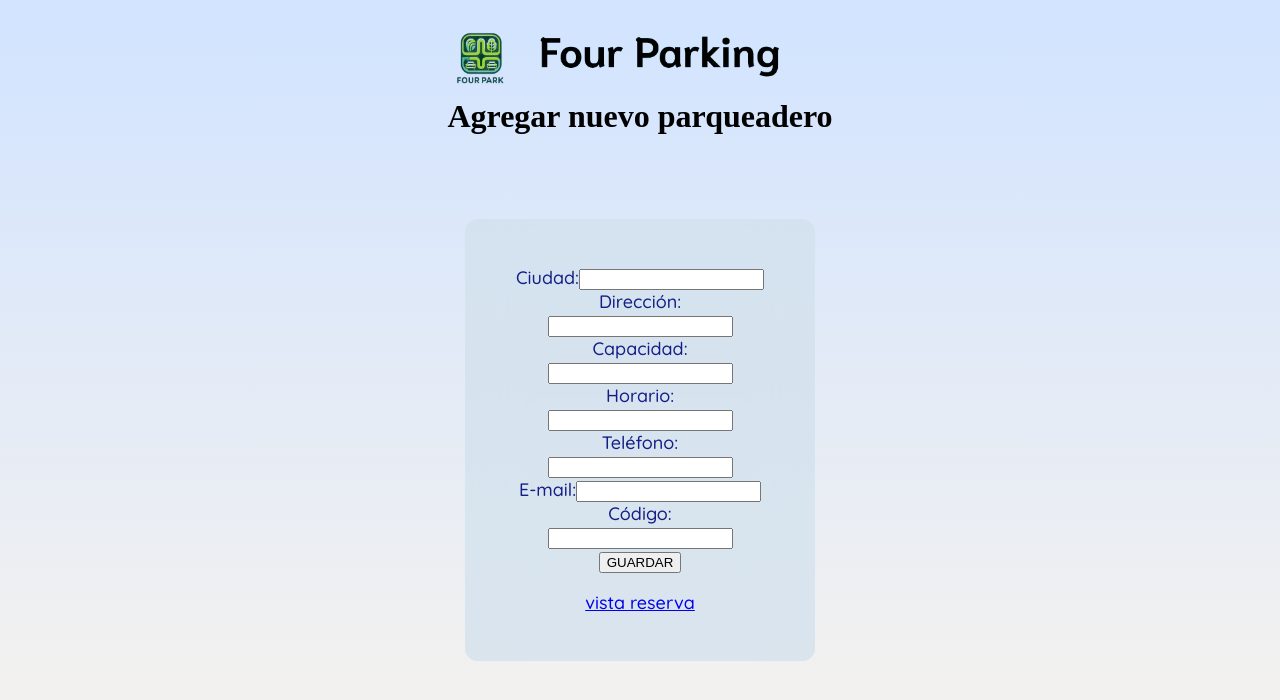
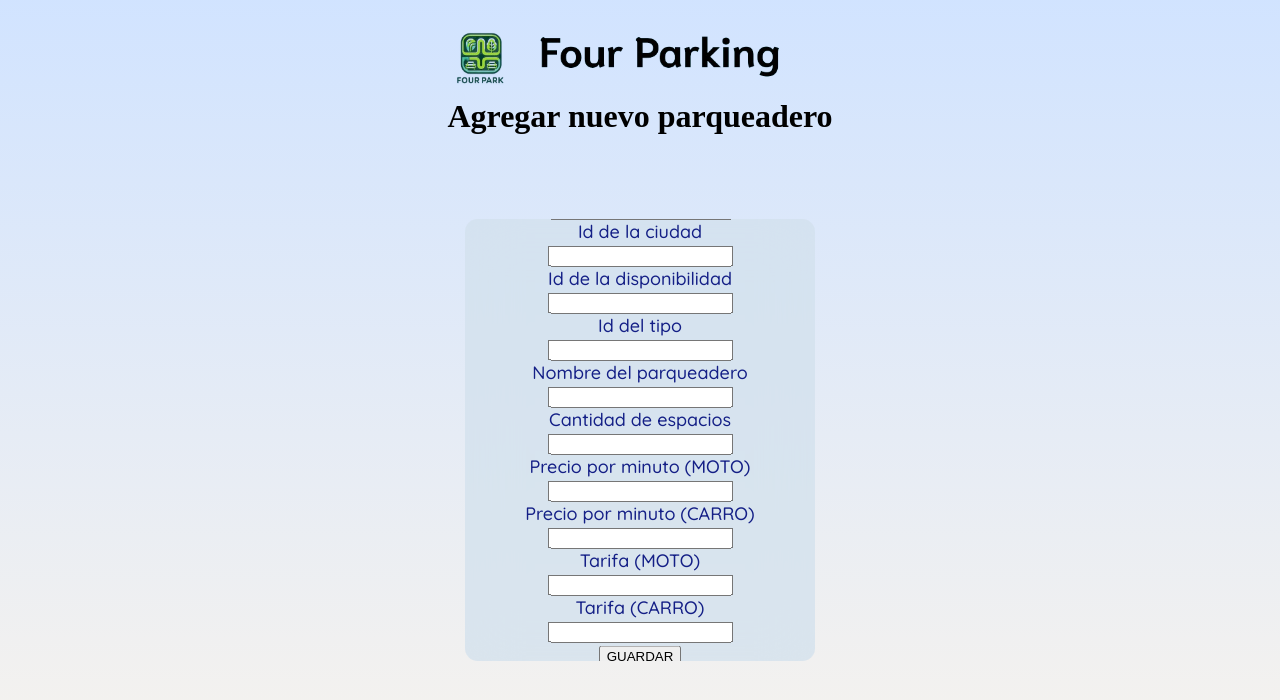
Before and after one commit to JuanAndresGonzalez/four-park, a React (Vite) app: page /agregarParqueadero in a window 1280 px wide. Shown: the top 700 px of the page. Built offline with nearby package versions, Linux system fonts and the light colour scheme.

Commit message:
correción vista agregar parqueadero

```diff
--- a/src/agregarParqueadero.jsx
+++ b/src/agregarParqueadero.jsx
@@ -40,32 +40,44 @@ function agregarParqueadero() {
     <div className={styles.formcontent}>
     <form onSubmit={handleSubmit}>
       <label>
-        Ciudad:
-        <input type="text" name="ciudad" onChange={handleChange}/>
+        Id del parqueadero
+        <input type="number" name="idparqueadero" onChange={handleChange}/>
       </label><br></br>
       <label>
-        Dirección:
-        <input type="text" name="direccion" onChange={handleChange} />
+        Id de la ciudad
+        <input type="number" name="idciudad" onChange={handleChange} />
       </label><br></br>
       <label>
-        Capacidad:
-        <input type="text" name="capacidad" onChange={handleChange} />
+        Id de la disponibilidad
+        <input type="number" name="iddisponibilidad" onChange={handleChange} />
       </label><br></br>
       <label>
-        Horario:
-        <input type="text" name="horario" onChange={handleChange} />
+        Id del tipo
+        <input type="number" name="idtipo" onChange={handleChange} />
       </label><br></br>
       <label>
-        Teléfono:
-        <input type="text" name="telefono" onChange={handleChange} />
+        Nombre del parqueadero
+        <input type="text" name="nombreparqueadero" onChange={handleChange} />
       </label><br></br>
       <label>
-        E-mail:
-        <input type="text" name="email" onChange={handleChange} />
+        Cantidad de espacios
+        <input type="number" name="cantidadespacios" onChange={handleChange} />
       </label><br></br>
       <label>
-        Código:
-        <input type="text" name="codigo" onChange={handleChange} />
+        Precio por minuto (MOTO)
+        <input type="text" name="preciomoto" onChange={handleChange} />
+      </label><br></br>
+      <label>
+        Precio por minuto (CARRO)
+        <input type="text" name="preciocarro" onChange={handleChange} />
+      </label><br></br>
+      <label>
+        Tarifa (MOTO)
+        <input type="text" name="tarifamoto" onChange={handleChange} />
+      </label><br></br>
+      <label>
+        Tarifa (CARRO)
+        <input type="text" name="tarifacarro" onChange={handleChange} />
       </label><br></br>
       <button type="submit">GUARDAR</button>
       <p><a href="/reserva">vista reserva</a></p>
```
